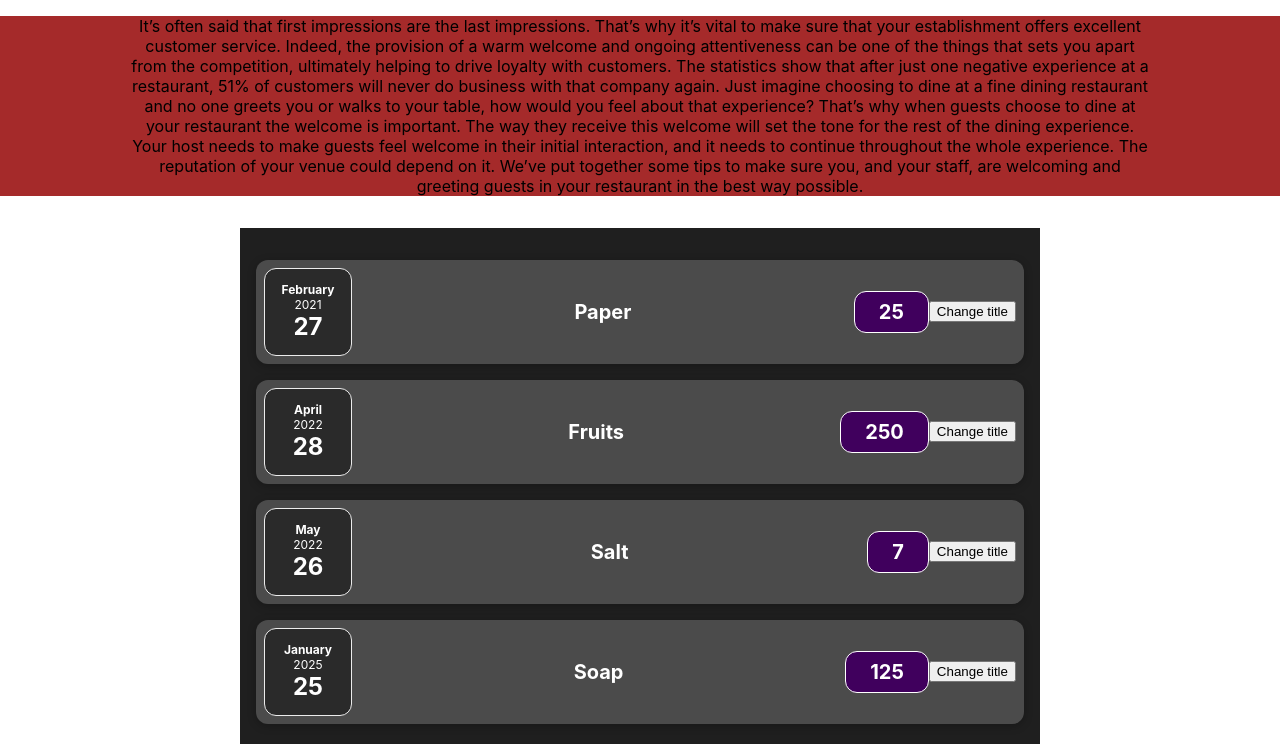
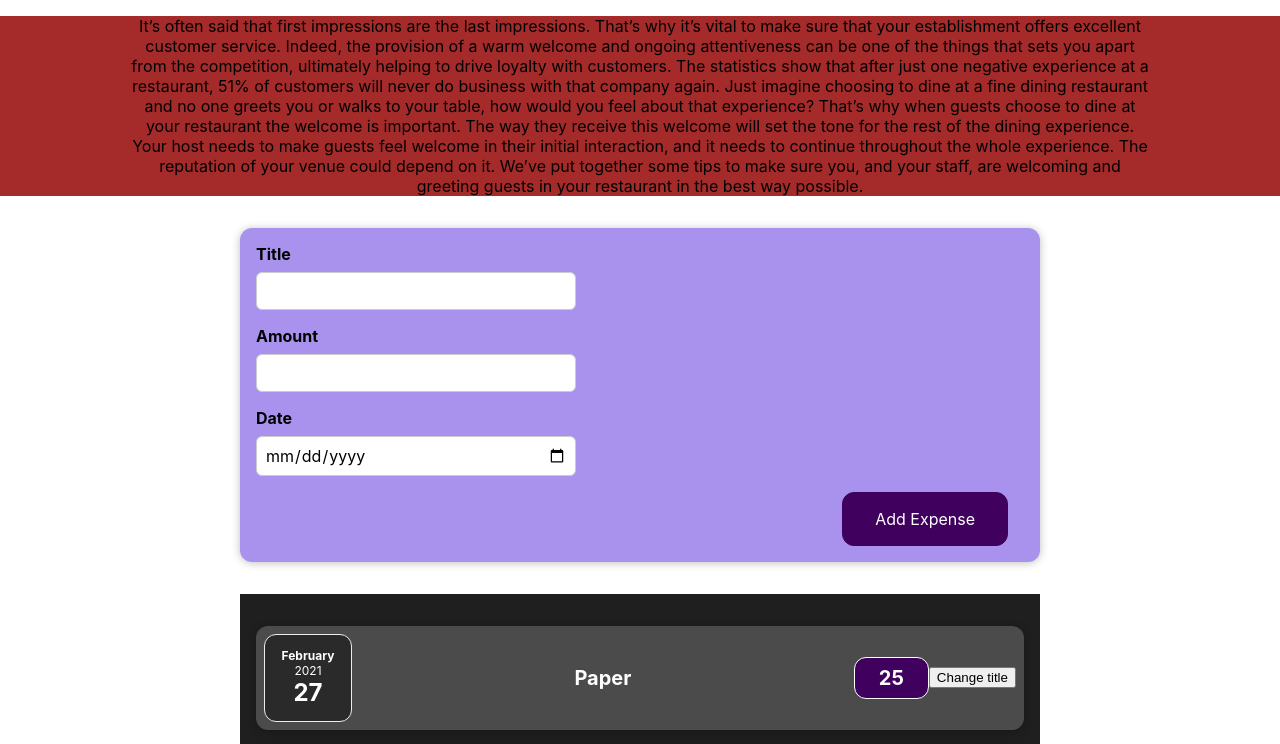
Before and after one commit to OleksiiPro1/tolstoy-project, a Next.js app: page / in a window 1280 px wide. Shown: the part 525-1269 px from the top of the page. Built offline with nearby package versions, Linux system fonts and the light colour scheme.

Commit message:
lesson 55

```diff
--- /dev/null
+++ b/pages/components/NewExpense/ExpenseForm.js
@@ -0,0 +1,56 @@
+import React, { useState } from 'react';
+
+const ExpentsForm = () => {
+  const [enteredTitle, setEnteredTitle] = useState('');
+  const [enteredAmount, setEnteredAmount] = useState('');
+  const [enteredDate, setEnteredDate] = useState('');
+
+  const titleChangeHandler = (event) => {
+    setEnteredTitle(event.target.value);
+  };
+  const amountChangeHandler = (event) => {
+    setEnteredAmount(event.target.value);
+  };
+  const dateChangeHandler = (event) => {
+    setEnteredDate(event.target.value);
+  };
+  return (
+    <form>
+      <div className="new-expense__controls">
+        <div className="new-expense__control">
+          <label htmlFor="title">Title</label>
+          <input onChange={titleChangeHandler} id="title" />
+        </div>
+      </div>
+      <div className="new-expense__controls">
+        <div className="new-expense__control">
+          <label htmlFor="amount">Amount</label>
+          <input
+            onChange={amountChangeHandler}
+            id="amount"
+            type="number"
+            min="0.01"
+            step="0.01"
+          />
+        </div>
+      </div>
+      <div className="new-expense__controls">
+        <div className="new-expense__control">
+          <label htmlFor="date">Date</label>
+          <input
+            onChange={dateChangeHandler}
+            id="date"
+            type="date"
+            min="2019-01-01"
+            max="2025-01-01"
+          />
+        </div>
+      </div>
+      <div className="new-expense__actions">
+        <button type="submit">Add Expense</button>
+      </div>
+    </form>
+  );
+};
+
+export default ExpentsForm;
--- /dev/null
+++ b/pages/components/NewExpense/NewExpense.js
@@ -0,0 +1,12 @@
+import React from 'react';
+import ExpentsForm from './ExpenseForm';
+
+const NewExpense = () => {
+  return (
+    <div className="new-expense">
+      <ExpentsForm />
+    </div>
+  );
+};
+
+export default NewExpense;
--- a/pages/index.js
+++ b/pages/index.js
@@ -2,6 +2,7 @@
 import Link from 'next/link';
 import styles from '../styles/Home.module.css';
 import ExpenseItem from './components/ExpenseItem';
+import NewExpense from './components/NewExpense/NewExpense';
 
 const Home = () => {
   const expenses = [
@@ -72,6 +73,7 @@
           guests in your restaurant in the best way possible.
         </p>
       </div>
+      <NewExpense />
       <div className="expenses">
         <ExpenseItem
           title={expenses[0].title}
--- a/styles/globals.css
+++ b/styles/globals.css
@@ -5,7 +5,70 @@
   font-family: -apple-system, BlinkMacSystemFont, Segoe UI, Roboto, Oxygen,
     Ubuntu, Cantarell, Fira Sans, Droid Sans, Helvetica Neue, sans-serif;
 }
+.new-expense__controls {
+  display: flex;
+  flex-wrap: wrap;
+  gap: 1rem;
+  margin-bottom: 1rem;
+  text-align: left;
+}
 
+.new-expense__control label {
+  font-weight: bold;
+  margin-bottom: 0.5rem;
+  display: block;
+}
+
+.new-expense__control input {
+  font: inherit;
+  padding: 0.5rem;
+  border-radius: 6px;
+  border: 1px solid #ccc;
+  width: 20rem;
+  max-width: 100%;
+}
+
+.new-expense__actions {
+  text-align: right;
+}
+.new-expense {
+  background-color: #a892ee;
+  padding: 1rem;
+  margin: 2rem auto;
+  width: 50rem;
+  max-width: 95%;
+  border-radius: 12px;
+  text-align: center;
+  box-shadow: 0 1px 8px rgba(0, 0, 0, 0.25);
+}
+
+.new-expense button {
+  font: inherit;
+  cursor: pointer;
+  padding: 1rem 2rem;
+  border: 1px solid #40005d;
+  background-color: #40005d;
+  color: white;
+  border-radius: 12px;
+  margin-right: 1rem;
+}
+
+.new-expense button:hover,
+.new-expense button:active {
+  background-color: #510674;
+  border-color: #510674;
+}
+
+.new-expense button.alternative {
+  color: #220131;
+  border-color: transparent;
+  background-color: transparent;
+}
+
+.new-expense button.alternative:hover,
+.new-expense button.alternative:active {
+  background-color: #ddb3f8;
+}
 .expenses {
   padding: 1rem;
   background-color: rgb(31, 31, 31);
```
